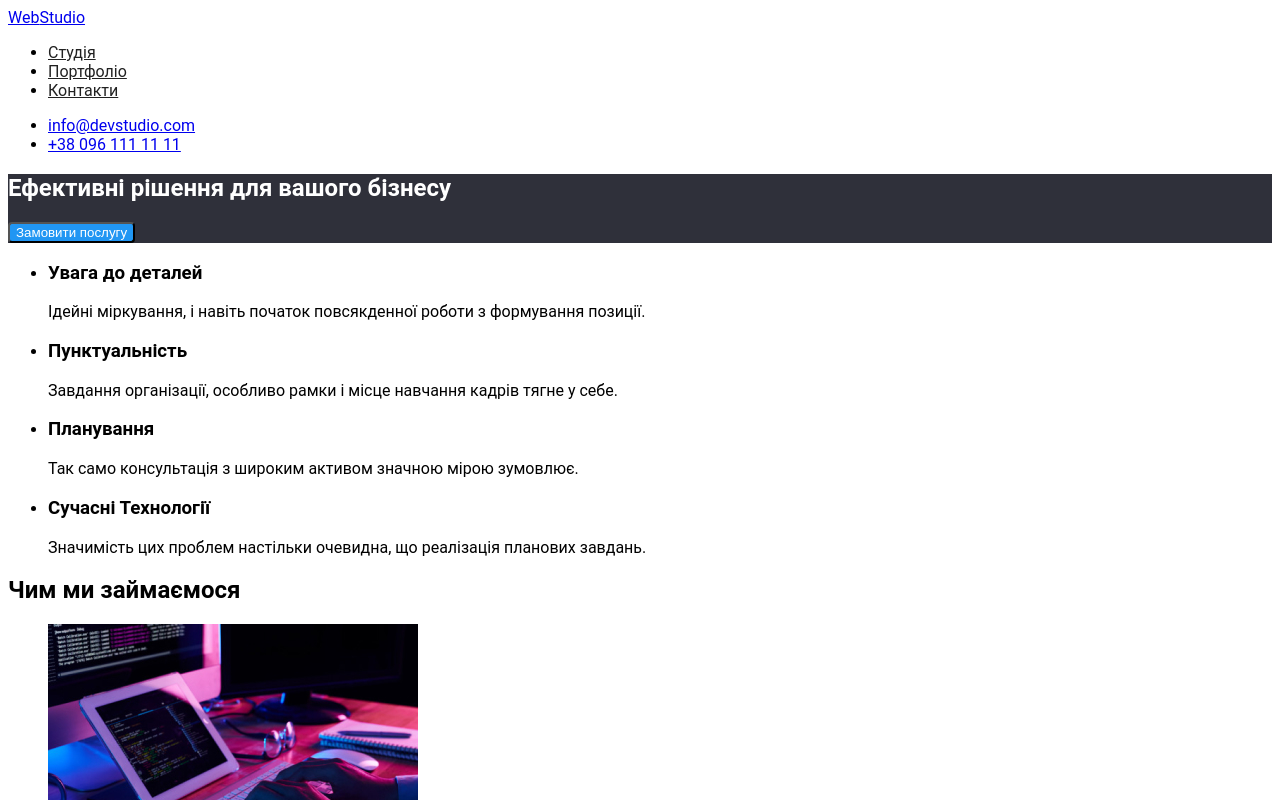
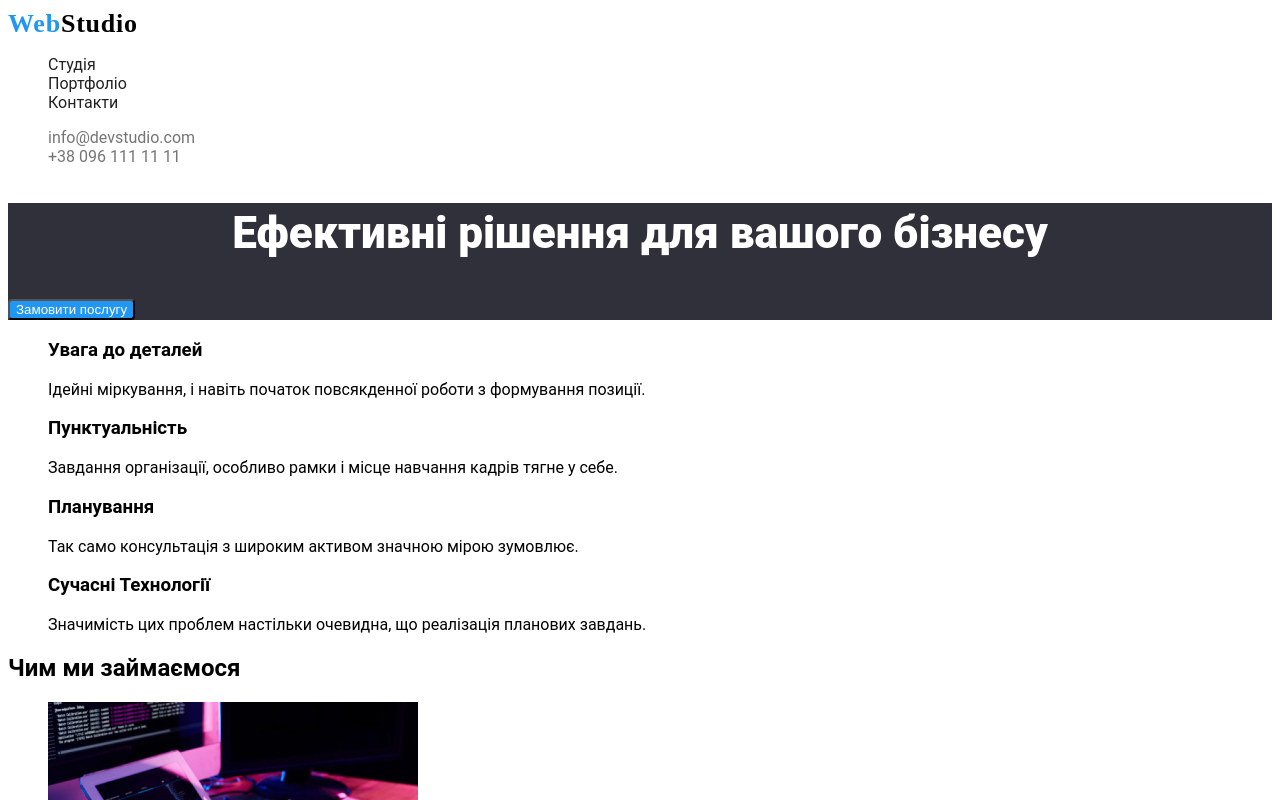
Before and after one commit to Dazavrrr/goit-markup-hw-02, a plain HTML site: page index.html in a window 1280 px wide. Shown: the top 800 px of the page. Drawn offline with Linux system fonts and the light colour scheme.

Commit message:
Update styles.css

```diff
--- a/css/styles.css
+++ b/css/styles.css
@@ -7,17 +7,41 @@ body {
     background-color: white;
 }
 
-.logo-link {
-    font: 'Raleway';
+li {
+    list-style: none;
+}
+
+.logo {
+    font-family: 'Raleway';
     font-style: normal;
     font-weight: 700;
     font-size: 26px;
-    line-height: 31px;
+    line-height: 1.2;
+    letter-spacing: 0.03em;
+    color: #000000;
+    text-decoration: none;
+}
+
+.link a{
+    color: #212121;
+    text-decoration: none;
+}
+
+.link:hover a{
     color: #2196F3;
 }
 
-.logo-header {
-    color: #000000;
+.address a {
+    color: #757575;
+    text-decoration: none;
+}
+
+.address:hover a {
+    color: #2196F3;
+}
+
+.logo span {
+    color: #2196F3;
 }
 
 .header {
@@ -25,16 +49,33 @@ body {
     color: #FFFFFF;
 }
 
-.link a{
-    color: #212121;
+.title {
+    /* position: absolute;
+    width: 696px;
+    height: 120px;
+    left: 452px;
+    top: 280px; */
+    font-family: 'Roboto';
+    font-style: normal;
+    font-weight: 900;
+    font-size: 44px;
+    line-height: 60px;
+    text-align: center;
+    /* letter-spacing: 0.06em;
+    text-transform: uppercase; */
 }
 
-.link:hover a{
-    color: #2196F3;
-}
-
-.button {
+.button{
     background-color: #2196F3;
     color: #FFFFFF;
     border-radius: 4px;
+    /* position: absolute;
+    width: 216px;
+    height: 50px;
+    left: 692px;
+    top: 430px; */
 }
+
+.button:hover {
+    background-color: #188ce8;
+}
```
